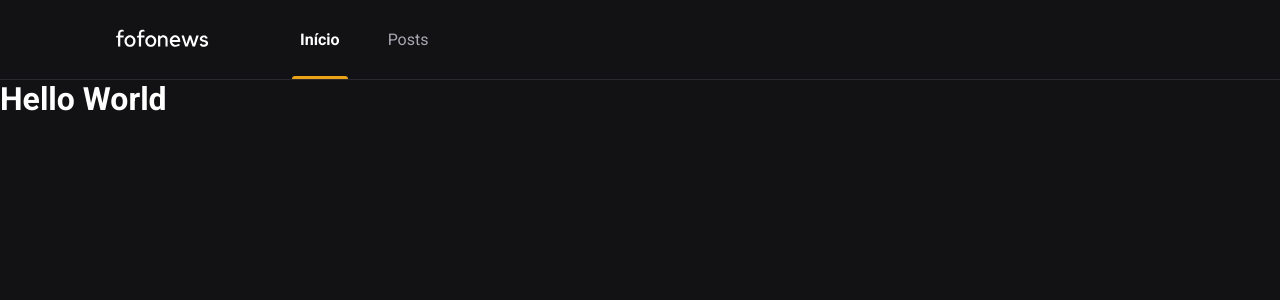
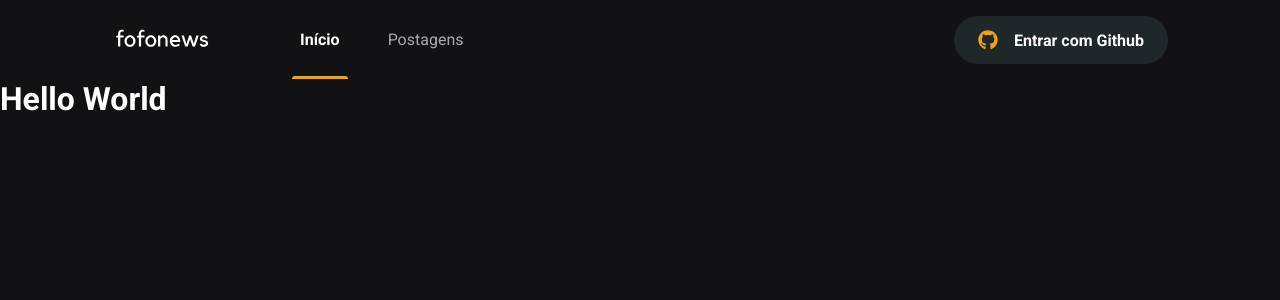
Before and after one commit to linferreira/fofonews, a Next.js app: page / in a window 1280 px wide. Shown: the top 300 px of the page. Built offline with nearby package versions, Linux system fonts and the light colour scheme.

Commit message:
feat: create SignInButton component

```diff
--- a/package.json
+++ b/package.json
@@ -12,6 +12,7 @@
     "next": "12.1.5",
     "react": "17.0.2",
     "react-dom": "18.0.0",
+    "react-icons": "^4.3.1",
     "sass": "^1.50.1"
   },
   "devDependencies": {
--- a/src/pages/components/Header/index.tsx
+++ b/src/pages/components/Header/index.tsx
@@ -1,3 +1,4 @@
+import { SignInButton } from "../SignInButton";
 import styles from "./styles.module.scss";
 
 export function Header() {
@@ -8,8 +9,10 @@
 
         <nav>
           <a className={styles.active}>Início</a>
-          <a>Posts</a>
+          <a>Postagens</a>
         </nav>
+
+        <SignInButton />
       </div>
     </header>
   );
--- a/src/pages/components/Header/styles.module.scss
+++ b/src/pages/components/Header/styles.module.scss
@@ -1,5 +1,5 @@
 .header-container {
-  border-bottom: 1px solid var(--gray-800);
+  border-bottom: 1px solid var(--700);
   height: 5rem;
 }
 
@@ -50,4 +50,8 @@
       }
     }
   }
+
+  button {
+    margin-left: auto;
+  }
 }
--- /dev/null
+++ b/src/pages/components/SignInButton/index.tsx
@@ -0,0 +1,20 @@
+import { FaGithub } from "react-icons/fa";
+import { FiX } from 'react-icons/fi'
+import styles from "./styles.module.scss";
+
+export function SignInButton() {
+  const isUserSignedIn = false;
+
+  return isUserSignedIn ? (
+    <button className={styles["button-signin"]}>
+      <FaGithub color="#04d361" />
+      Lindsay Ferreira
+      <FiX color='#737380' className={styles['close-icon']} />
+    </button>
+  ) : (
+    <button className={styles["button-signin"]}>
+      <FaGithub color="#eba417" />
+      Entrar com Github
+    </button>
+  );
+}
--- /dev/null
+++ b/src/pages/components/SignInButton/styles.module.scss
@@ -0,0 +1,31 @@
+.button-signin {
+  align-items: center;
+  background: var(--gray-800);
+  border: 0;
+  border-radius: 3rem;
+  color: var(--white);
+  display: flex;
+  font-weight: bold;
+  height: 3rem;
+  justify-content: center;
+  padding: 0 1.5rem;
+
+  transform: filter 2s;
+
+  svg {
+    height: 20px;
+    width: 20px;
+  }
+
+  svg:first-child {
+    margin-right: 1rem;
+  }
+
+  svg.close-icon {
+    margin-left: 1rem;
+  }
+
+  &:hover {
+    filter: brightness(0.8);
+  }
+}
--- a/src/styles/global.scss
+++ b/src/styles/global.scss
@@ -8,7 +8,8 @@
   --cyan-500: #61dafb;
   --gray-100: #e1e1e6;
   --gray-300: #a8a8b3;
-  --gray-800: #29292e;
+  --gray-700: #29292e;
+  --gray-800: #1f2729;
   --gray-900: #121214;
   --yellow: #eba417;
   --white: #ffffff;
```
Also changed, not shown: 1 other file (tests, documents, lock files or other folders).
